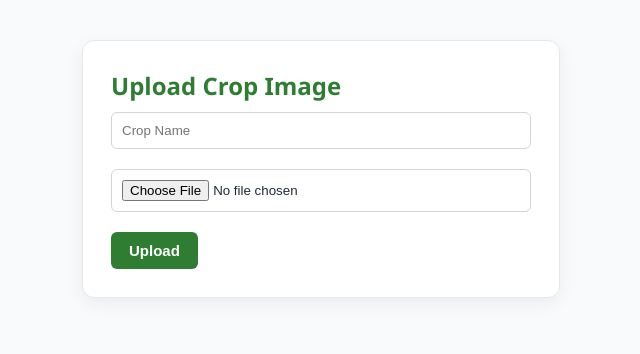
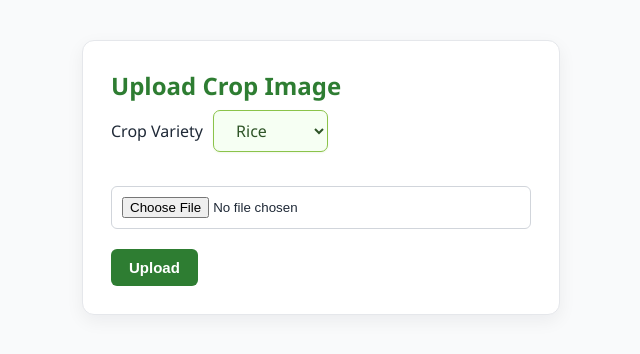
Before and after one commit to AbhiramNidumolu/capstone_agrivision, a React (Create React App) app: page /upload in a window 1280 px wide. Shown: the top 354 px of the page, without its empty margins (319-959 px from the left). Built offline with nearby package versions, Linux system fonts and the light colour scheme.

Commit message:
Refactor Upload component for crop variety selection
Updated the Upload component to use a dropdown for crop variety selection instead of a text input. Adjusted image resolution checks and upload logic accordingly.

```diff
--- a/src/pages/Upload.js
+++ b/src/pages/Upload.js
@@ -1,23 +1,23 @@
 import React, { useState } from "react";
 import { useNavigate } from "react-router-dom";
 import axios from "axios";
+import "./Upload.css";
 
 function Upload() {
   const navigate = useNavigate();
   const token = localStorage.getItem("token");
-
+  const cropVarieties = ["Rice", "Wheat", "Corn", "Tomato"];
   const [image, setImage] = useState(null);
   const [resolutionValid, setResolutionValid] = useState(false);
-  const [name, setName] = useState("");
+  // Use dropdown for crop name selection
+  const [selectedCrop, setSelectedCrop] = useState(cropVarieties[0]);
 
   // ✅ Check Image Resolution
   const checkImageResolution = (file) => {
-    const img = new Image();
+    const img = new window.Image();
     img.onload = function () {
       const width = img.width;
       const height = img.height;
-
-      console.log("Image Resolution:", width, "x", height);
 
       if (width >= 400 && height >= 400) {
         setResolutionValid(true);
@@ -25,7 +25,7 @@ function Upload() {
       } else {
         setResolutionValid(false);
         alert(
-          `❌ Low image resolution (${width} x ${height}). Please upload an image ≥ 1200 x 1200.`
+          `❌ Low image resolution (${width} x ${height}). Please upload an image ≥ 400 x 400.`
         );
       }
     };
@@ -41,10 +41,11 @@ function Upload() {
 
   const handleUpload = async () => {
     if (!token) return navigate("/login");
-  if (!resolutionValid) return alert("Image does not meet resolution requirement.");
+    if (!resolutionValid)
+      return alert("Image does not meet resolution requirement.");
 
     const formData = new FormData();
-  formData.append("name", name);
+    formData.append("name", selectedCrop); // Send dropdown value instead of text input
     formData.append("image", image);
 
     try {
@@ -63,19 +64,25 @@ function Upload() {
     }
   };
 
-
-
   return (
     <div className="container">
       <h2>Upload Crop Image</h2>
 
-      <input
-        type="text"
-        placeholder="Crop Name"
-        value={name}
-        onChange={(e) => setName(e.target.value)}
+      {/* Crop Variety Dropdown */}
+      <label htmlFor="crop-variety" >Crop Variety</label>
+      <select
+        id="crop-variety"
+        className="DropDown"
+        value={selectedCrop}
+        onChange={(e) => setSelectedCrop(e.target.value)}
         required
-      />
+      >
+        {cropVarieties.map((variety) => (
+          <option key={variety} value={variety}>
+            {variety}
+          </option>
+        ))}
+      </select>
 
       <input type="file" accept="image/*" onChange={handleImageChange} />
 
```
Lines whose indentation alone changed are shown as unchanged.
